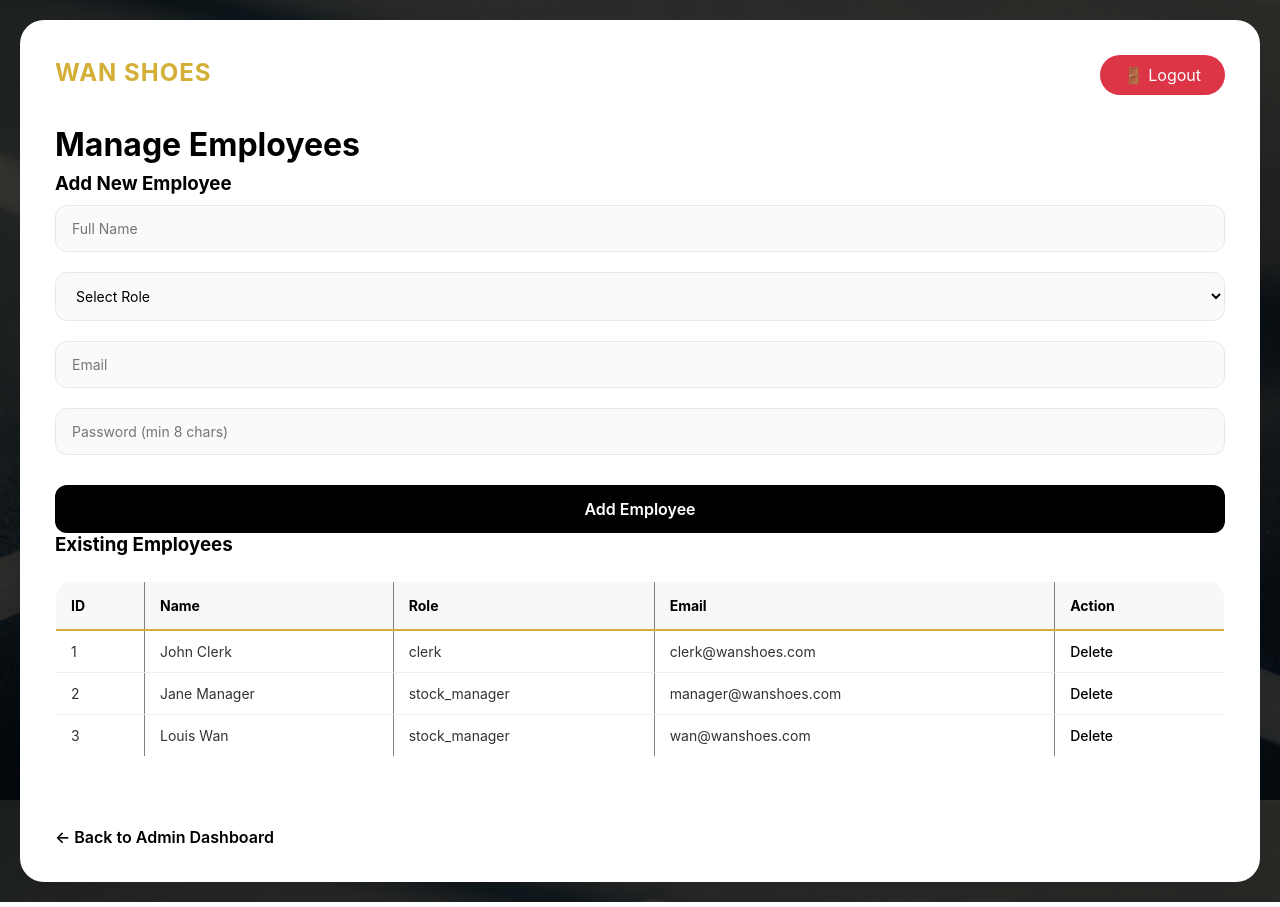
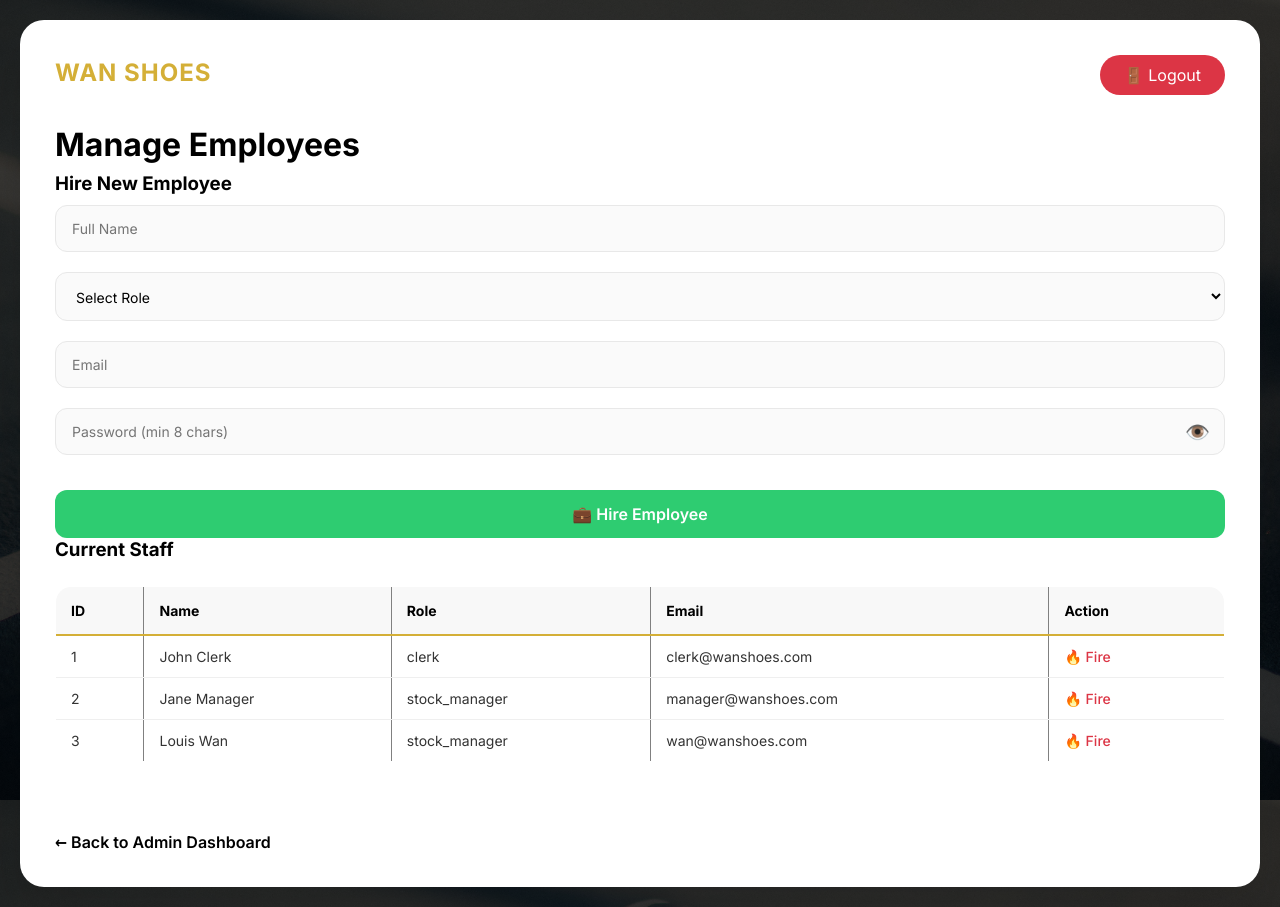
Before and after one commit to w4nlouis/wan-shoes-repository, a PHP site: page /employees.php in a window 1280 px wide. Run offline with PHP 8.4, Linux system fonts and the light colour scheme; a user stored in the database is signed in; data comes from the database, SQL or seed files in the repository.

Commit message:
Fixed the underlying issues

```diff
--- a/css/style.css
+++ b/css/style.css
@@ -318,3 +318,27 @@ td a:hover {
     background: #f8f8f8;
     z-index: 10;
 }
+/* Password toggle container */
+.password-wrapper {
+    position: relative;
+    width: 100%;
+}
+
+.password-wrapper input {
+    width: 100%;
+    padding-right: 45px;
+}
+
+.toggle-password {
+    position: absolute;
+    right: 15px;
+    top: 50%;
+    transform: translateY(-50%);
+    cursor: pointer;
+    font-size: 18px;
+    user-select: none;
+    background: none;
+    border: none;
+    padding: 0;
+    width: auto;
+}
--- a/employees.php
+++ b/employees.php
@@ -32,6 +32,7 @@ $employees = mysqli_query($conn, "SELECT * FROM employees");
     <title>Manage Employees - Wan Shoes</title>
     <link rel="stylesheet" href="css/style.css">
     <script src="js/script.js"></script>
+    <link href="https://fonts.googleapis.com/css2?family=Inter:wght@400;500;600;700&display=swap" rel="stylesheet">
 </head>
 <body>
     <div class="dashboard">
@@ -42,24 +43,45 @@ $employees = mysqli_query($conn, "SELECT * FROM employees");
 
         <h1>Manage Employees</h1>
 
-        <h3>Add New Employee</h3>
+        <h3>Hire New Employee</h3>
         <form method="POST" onsubmit="return validateEmployee()">
+            <div class="form-group">
                 <input type="text" id="emp_name" name="name" placeholder="Full Name" required>
-            <select id="emp_role" name="role">
+            </div>
+
+            <div class="form-group">
+                <select id="emp_role" name="role" required>
                     <option value="">Select Role</option>
                     <option value="clerk">Clerk (Sales)</option>
                     <option value="stock_manager">Stock Manager</option>
                 </select>
+            </div>
+
+            <div class="form-group">
                 <input type="email" id="emp_email" name="email" placeholder="Email" required>
+            </div>
+
+            <div class="form-group" style="position: relative;">
                 <input type="password" id="emp_password" name="password" placeholder="Password (min 8 chars)" required>
-            <div id="password-strength" style="margin-bottom: 10px; font-size: 12px;"></div>
-            <button type="submit" name="add">Add Employee</button>
+                <span id="toggleEmpPassword" onclick="togglePassword('emp_password', 'toggleEmpPassword')"
+                      style="position: absolute; right: 15px; top: 50%; transform: translateY(-50%); cursor: pointer; font-size: 20px;">
+                      👁️
+                </span>
+            </div>
+
+            <div id="password-strength" style="margin-bottom: 15px; font-size: 12px;"></div>
+
+            <button type="submit" name="add" style="background: #2ecc71;">💼 Hire Employee</button>
         </form>
 
-        <h3>Existing Employees</h3>
-        <table border="1" cellpadding="10">
+        <h3>Current Staff</h3>
+        <table border="1" cellpadding="10" style="width:100%; border-collapse: collapse;">
             <tr>
-                <th>ID</th><th>Name</th><th>Role</th><th>Email</th><th>Action</th>
+                <th>ID</th>
+                <th>Name</th>
+                <th>Role</th>
+                <th>Email</th>
+                <th>Action</th>
             </tr>
             <?php while($row = mysqli_fetch_assoc($employees)): ?>
             <tr>
@@ -67,7 +89,13 @@ $employees = mysqli_query($conn, "SELECT * FROM employees");
                 <td><?php echo $row['name']; ?></td>
                 <td><?php echo $row['role']; ?></td>
                 <td><?php echo $row['email']; ?></td>
-                <td><a href="?delete=<?php echo $row['employee_id']; ?>" onclick="return confirmDelete('<?php echo $row['name']; ?>')">Delete</a></td>
+                <td>
+                    <a href="?delete=<?php echo $row['employee_id']; ?>"
+                       onclick="return fireEmployee('<?php echo $row['name']; ?>')"
+                       style="color: #dc3545; text-decoration: none;">
+                       🔥 Fire
+                    </a>
+                </td>
             </tr>
             <?php endwhile; ?>
         </table>
--- a/js/script.js
+++ b/js/script.js
@@ -72,3 +72,47 @@ function confirmDelete(item) {
 document.addEventListener('DOMContentLoaded', function() {
     showPasswordStrength();
 });
+function fireEmployee(name) {
+    return confirm("🔥🔥🔥 WARNING! 🔥🔥🔥\n\nYou are about to fire " + name + " from Wan Shoes.\n\nThis action cannot be undone.\n\nClick OK to proceed with termination.");
+}
+// Toggle password visibility
+function togglePassword(inputId, iconId) {
+    const input = document.getElementById(inputId);
+    const icon = document.getElementById(iconId);
+
+    if (input.type === "password") {
+        input.type = "text";
+        icon.textContent = "🙈";
+    } else {
+        input.type = "password";
+        icon.textContent = "👁️";
+    }
+}
+// Check password strength for login page
+function checkLoginPasswordStrength() {
+    const password = document.getElementById('password').value;
+    const strengthDiv = document.getElementById('login-password-strength');
+
+    if (!strengthDiv) return;
+
+    if (password.length === 0) {
+        strengthDiv.innerHTML = '';
+        return;
+    }
+
+    let strength = '';
+    let color = '';
+
+    if (password.length < 4) {
+        strength = 'Weak';
+        color = 'red';
+    } else if (password.length < 8) {
+        strength = 'Medium';
+        color = 'orange';
+    } else {
+        strength = 'Strong';
+        color = 'green';
+    }
+
+    strengthDiv.innerHTML = 'Password strength: <span style="color:' + color + '; font-weight: bold;">' + strength + '</span>';
+}
```
Also changed, not shown: admin.php (+7 -2 lines), dashboard.php (+5 -2 lines), login.php (+28 -5 lines), 1 other file. Lines whose indentation alone changed are shown as unchanged.
